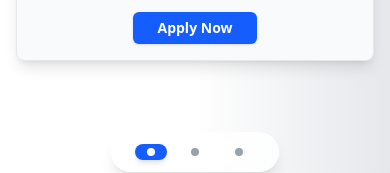
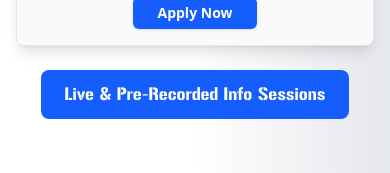
Before and after one commit to tamirSida/alphabet-website, a Next.js app: page / in a window 390 px wide. Shown: the part 777-950 px from the top of the page. Built offline with nearby package versions, Linux system fonts and the light colour scheme; no server answers; the database is empty.

Commit message:
sessions

```diff
--- a/components/public/homepage.tsx
+++ b/components/public/homepage.tsx
@@ -642,7 +642,7 @@ function AlphaBetHomepageContent() {
                 )}
 
                 {/* Info Session Button */}
-                <div className="hidden lg:block mb-6">
+                <div className="mb-6">
                   <Link href="/info-session">
                     <button className="px-6 py-3 bg-blue-600 text-white rounded-lg hover:bg-blue-700 transition-colors font-medium cursor-pointer" style={{ fontFamily: "'Gunplay', 'Black Ops One', cursive" }}>
                       Live & Pre-Recorded Info Sessions
```
